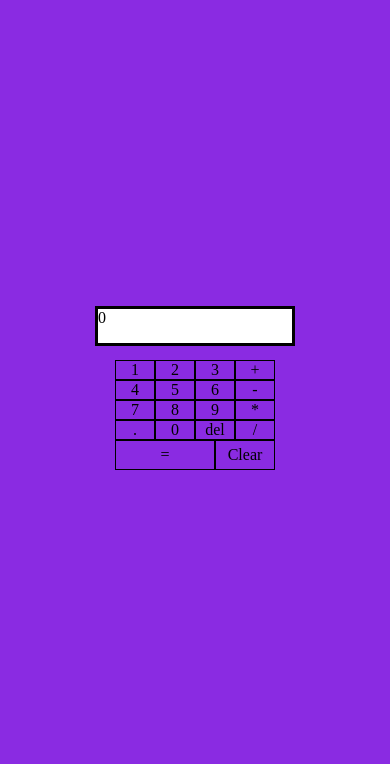
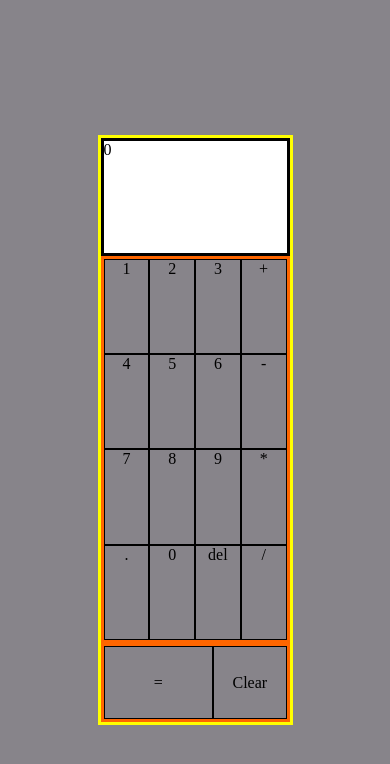
Before and after one commit to IsMabDev/calculator, a plain HTML site: page index.html in a window 390 px wide. Drawn offline with Linux system fonts and the light colour scheme.

Commit message:
Improve the UI and make it responsive

```diff
--- a/styles.css
+++ b/styles.css
@@ -2,19 +2,25 @@
   box-sizing: border-box;
 }
 body {
-  background-color: blueviolet;
+  background-color: rgb(135, 132, 138);
+  display: flex;
+  justify-content: center;
+  align-items: center;
+  height: 100vh;
 }
 #container {
   display: flex;
   flex-direction: column;
-  justify-content: center;
+  justify-content: start;
   align-items: center;
-  height: 90vh;
+  height: max(70vh, 50vw);
+  width: min(50vh, 50vw);
+  border: 3px solid yellow;
 }
 #display {
   display: flex;
-  height: 40px;
-  width: 200px;
+  height: 30%;
+  width: 100%;
   border: 3px solid black;
   background-color: white;
 }
@@ -25,13 +31,20 @@ body {
 #keyPad {
   border-bottom: 0;
   justify-content: center;
-  padding: 14px;
   display: flex;
   flex-direction: row;
-  padding-bottom: 0;
+  width: 100%;
+  height: 100%;
+}
+#numbersContainer {
+  width: 100%;
+  height: 100%;
+  border: 3px solid rgb(255, 102, 0);
 }
 #numbersContainer > * {
   display: flex;
+  width: 100%;
+  height: 100%;
 }
 #numbersContainer > * > *,
 .operators {
@@ -42,30 +55,29 @@ body {
 .numberPad,
 .operators,
 #keyDel {
-  width: 40px;
-  height: 20px;
+  width: 100%;
+  height: 100%;
 }
 #resultContainer {
   display: flex;
   justify-content: center;
   align-items: center;
-  padding: 14px;
-  height: 30px;
-  /* border: 3px solid yellow; */
-  border-top: 0;
+  height: 20%;
+  width: 100%;
+  border: 3px solid rgb(255, 102, 0);
 }
 #equal {
-  width: 100px;
+  width: 150%;
 }
 #clear {
-  width: 60px;
+  width: 100%;
 }
 #clear,
 #equal {
   display: flex;
   justify-content: center;
   align-items: center;
-  height: 30px;
+  height: 100%;
   border: 1px solid;
 }
 .numberPad,
```
